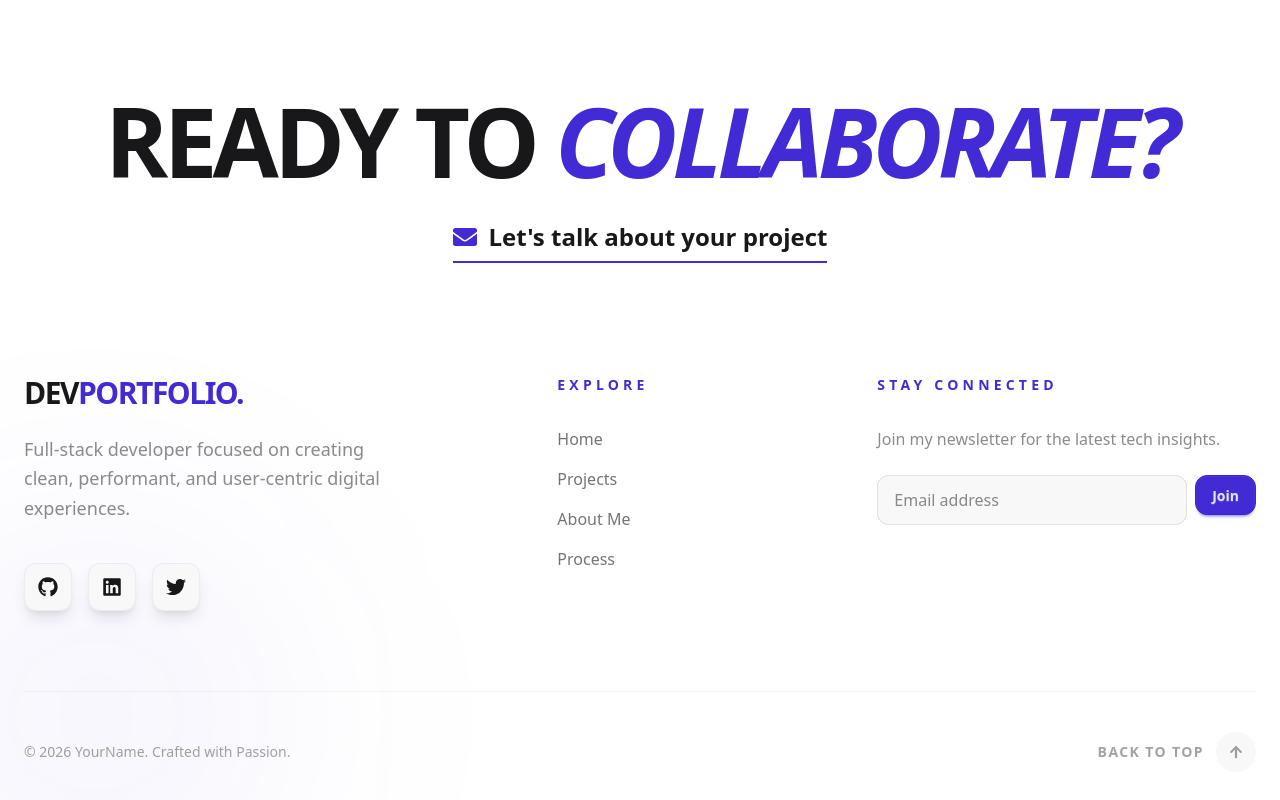
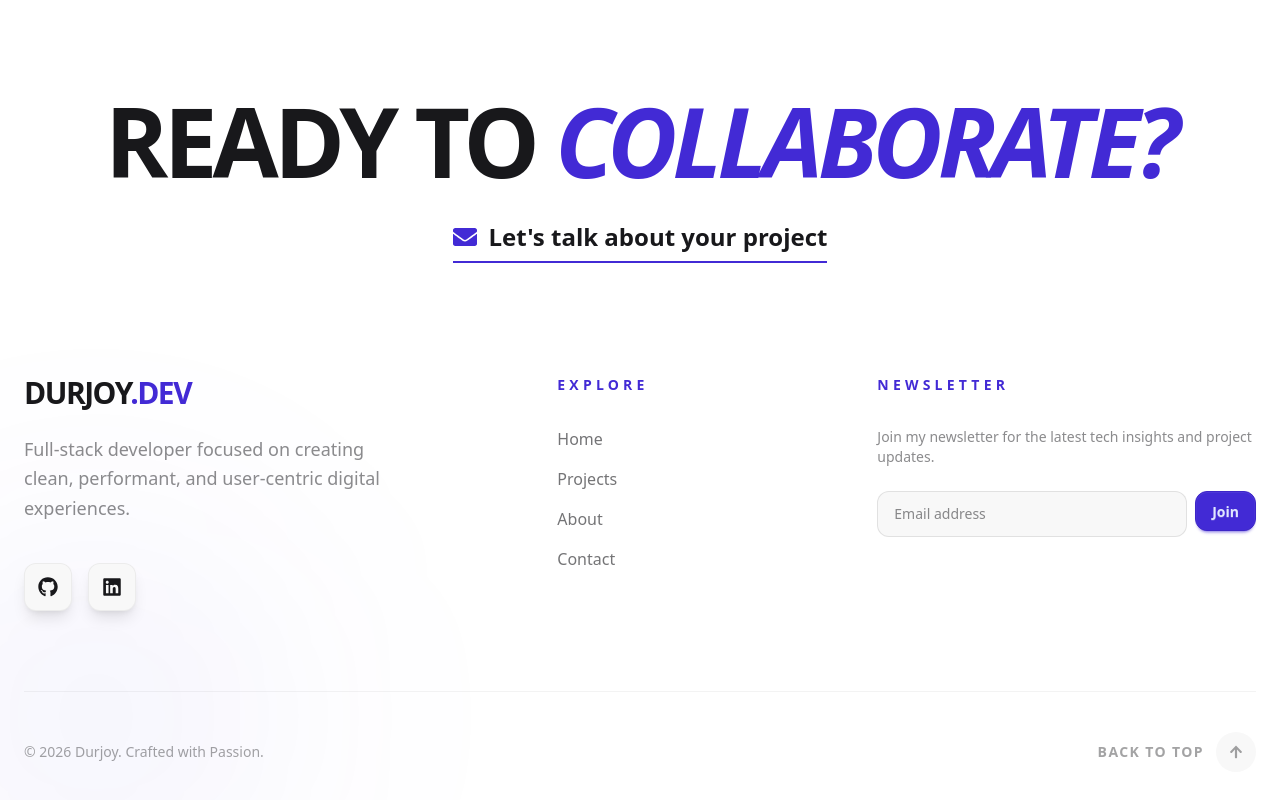
Before and after one commit to Durjoyalways/my-portfolio, a Next.js app: page / in a window 1280 px wide. Shown: the part 3579-4379 px from the top of the page. Built offline with nearby package versions, Linux system fonts and the light colour scheme.

Commit message:
changes the code for the footer

```diff
--- a/app/components/shared/Footer.tsx
+++ b/app/components/shared/Footer.tsx
@@ -1,18 +1,21 @@
 "use client";
 import Link from "next/link";
 import { motion } from "framer-motion";
-import { FaGithub, FaLinkedin, FaTwitter, FaArrowUp, FaEnvelope } from "react-icons/fa";
+import { FaGithub, FaLinkedin, FaArrowUp, FaEnvelope } from "react-icons/fa";
 
 const Footer = () => {
+  // টাইপস্ক্রিপ্ট এরর পুরোপুরি বন্ধ করার জন্য মোশন এলিমেন্ট কাস্টিং
+  const MotionH2 = motion.h2 as any;
+  const MotionDiv = motion.div as any;
+
   const scrollToTop = () => {
     window.scrollTo({ top: 0, behavior: "smooth" });
   };
 
   return (
-    // bg-[#050505] সরিয়ে bg-base-100 ব্যবহার করা হয়েছে যা বডির সাথে মিশে যাবে
     <footer className="relative bg-base-100 pt-32 pb-10 overflow-hidden border-t border-base-content/5">
 
-      {/* Background Decorative Glow - এটি ফুটারকে বডি থেকে হালকা আলাদা লুক দিবে */}
+      {/* Background Decorative Glow */}
       <div className="absolute top-0 left-1/2 -translate-x-1/2 w-[80%] h-[1px] bg-gradient-to-r from-transparent via-primary/30 to-transparent"></div>
       <div className="absolute -bottom-24 -left-24 w-96 h-96 bg-primary/5 blur-[120px] rounded-full pointer-events-none"></div>
 
@@ -20,7 +23,7 @@ const Footer = () => {
 
         {/* Call to Action Section */}
         <div className="flex flex-col items-center text-center mb-28">
-          <motion.h2
+          <MotionH2
             initial={{ opacity: 0, y: 20 }}
             whileInView={{ opacity: 1, y: 0 }}
             viewport={{ once: true }}
@@ -28,11 +31,11 @@ const Footer = () => {
             className="text-5xl md:text-8xl font-black tracking-tighter mb-8"
           >
             READY TO <span className="italic text-primary">COLLABORATE?</span>
-          </motion.h2>
+          </MotionH2>
 
           <Link
             href="mailto:your-email@example.com"
-            className="group flex items-center gap-3 text-xl md:text-2xl font-bold border-b-2 border-primary pb-2 hover:border-white transition-all duration-300"
+            className="group flex items-center gap-3 text-xl md:text-2xl font-bold border-b-2 border-primary pb-2 hover:border-base-content transition-all duration-300"
           >
             <FaEnvelope className="text-primary" />
             Let's talk about your project
@@ -43,20 +46,20 @@ const Footer = () => {
         <div className="grid grid-cols-1 md:grid-cols-12 gap-12 mb-20">
           <div className="md:col-span-5 space-y-6">
             <h3 className="text-3xl font-black tracking-tighter">
-              DEV<span className="text-primary">PORTFOLIO.</span>
+              DURJOY<span className="text-primary">.DEV</span>
             </h3>
             <p className="text-base-content/50 max-w-sm leading-relaxed text-lg">
               Full-stack developer focused on creating clean, performant, and user-centric digital experiences.
             </p>
             <div className="flex gap-4 pt-4">
               {[
-                { icon: <FaGithub />, link: "#" },
-                { icon: <FaLinkedin />, link: "#" },
-                { icon: <FaTwitter />, link: "#" }
+                { icon: <FaGithub />, link: "https://github.com/your-username" },
+                { icon: <FaLinkedin />, link: "https://linkedin.com/in/your-username" }
               ].map((item, i) => (
                 <Link
                   key={i}
                   href={item.link}
+                  target="_blank"
                   className="w-12 h-12 rounded-xl bg-base-200 border border-base-content/5 flex items-center justify-center text-xl hover:bg-primary hover:text-primary-content transition-all duration-300 shadow-lg"
                 >
                   {item.icon}
@@ -68,9 +71,9 @@ const Footer = () => {
           <div className="md:col-span-3">
             <h4 className="font-bold text-sm uppercase tracking-[0.3em] mb-8 text-primary">Explore</h4>
             <ul className="space-y-4 font-medium">
-              {["Home", "Projects", "About Me", "Process"].map((link) => (
+              {["Home", "Projects", "About", "Contact"].map((link) => (
                 <li key={link}>
-                  <Link href={`#${link.toLowerCase()}`} className="text-base-content/60 hover:text-primary transition-colors">
+                  <Link href={`/${link === "Home" ? "" : link.toLowerCase()}`} className="text-base-content/60 hover:text-primary transition-colors">
                     {link}
                   </Link>
                 </li>
@@ -79,22 +82,22 @@ const Footer = () => {
           </div>
 
           <div className="md:col-span-4">
-            <h4 className="font-bold text-sm uppercase tracking-[0.3em] mb-8 text-primary">Stay Connected</h4>
-            <p className="text-base-content/50 mb-6">Join my newsletter for the latest tech insights.</p>
+            <h4 className="font-bold text-sm uppercase tracking-[0.3em] mb-8 text-primary">Newsletter</h4>
+            <p className="text-base-content/50 mb-6 text-sm">Join my newsletter for the latest tech insights and project updates.</p>
             <div className="flex gap-2">
               <input
                 type="email"
                 placeholder="Email address"
-                className="w-full bg-base-200 border border-base-content/10 rounded-xl px-4 py-3 focus:outline-none focus:border-primary transition-all"
+                className="w-full bg-base-200 border border-base-content/10 rounded-xl px-4 py-3 focus:outline-none focus:border-primary transition-all text-sm"
               />
-              <button className="btn btn-primary rounded-xl">Join</button>
+              <button className="btn btn-primary rounded-xl normal-case">Join</button>
             </div>
           </div>
         </div>
 
         {/* Footer Bottom */}
         <div className="flex flex-col md:flex-row justify-between items-center pt-10 border-t border-base-content/5 gap-6 text-base-content/40 text-sm">
-          <p>© {new Date().getFullYear()} YourName. Crafted with Passion.</p>
+          <p>© {new Date().getFullYear()} Durjoy. Crafted with Passion.</p>
 
           <button
             onClick={scrollToTop}
```
